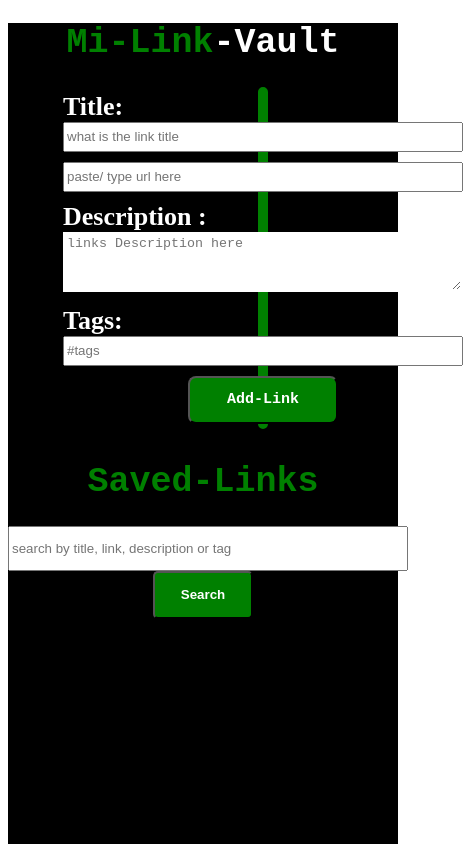
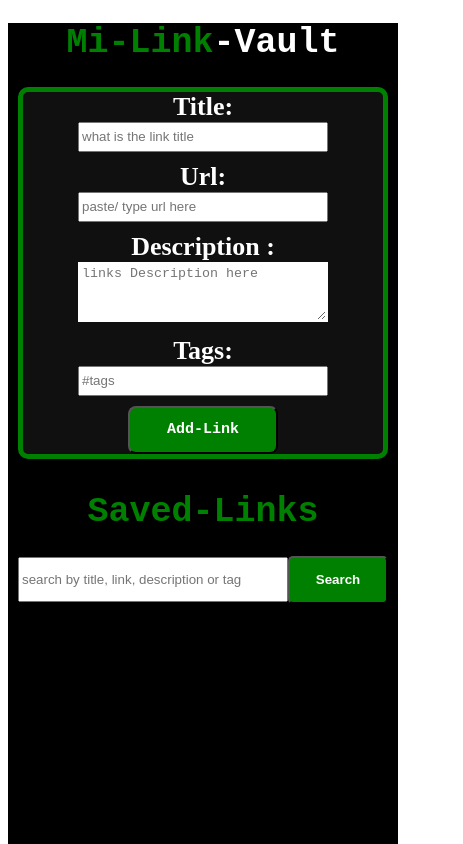
Before and after one commit to Qhathizwe/my-link-vault, a React (Vite) app: page / in a window 390 px wide. Shown: the top 844 px of the page, 463 px wide, since content can reach past the window. Built offline with nearby package versions, Linux system fonts and the light colour scheme.

Commit message:
media query for 320px to 400px

```diff
--- a/src/components/Form/Form.module.css
+++ b/src/components/Form/Form.module.css
@@ -21,6 +21,7 @@ span{
 .Form{
     display: flex;
     flex-direction: column;
+    justify-content: space-evenly;
     flex-wrap: wrap;
     gap: 30px;
     height: 50%;
@@ -127,3 +128,51 @@ input:hover {
 .cards{
     font-family: 'Times New Roman', Times, serif;
 }
+
+/*-----------------------media query 320px to 400px-----------------------------*/
+@media (320px <= width <= 400px){
+input{
+        flex-wrap: wrap;
+        width: 250px;
+        align-content: center;
+    }
+.description_textArea{
+    width: 250px;
+}
+.searchInput{
+    width: 270px;
+}
+.Form{
+    margin-left: 10px;
+    margin-right: 10px;
+    align-content: center;
+    text-align: center;
+}
+label{
+    text-align: center;
+}
+}
+
+/*-----------------------media query 320px to 480px-----------------------------*/
+/* @media (400px <= width <= 480px){
+input{
+        flex-wrap: wrap;
+        width: 250px;
+        align-content: center;
+    }
+.description_textArea{
+    width: 250px;
+}
+.searchInput{
+    width: 270px;
+}
+.Form{
+    margin-left: 10px;
+    margin-right: 10px;
+    align-content: center;
+    text-align: center;
+}
+label{
+    text-align: center;
+}
+} */
--- a/src/components/Form/Form.tsx
+++ b/src/components/Form/Form.tsx
@@ -102,9 +102,9 @@ const addLink = () => {
           onChange={handleInputChange_title }
           />
 
-        <input
+        <Input
+         label='Url:'
          type="email"
-         required
          value={link}
          onChange={handleInputChange_link}
          placeholder='paste/ type url here' />
```
